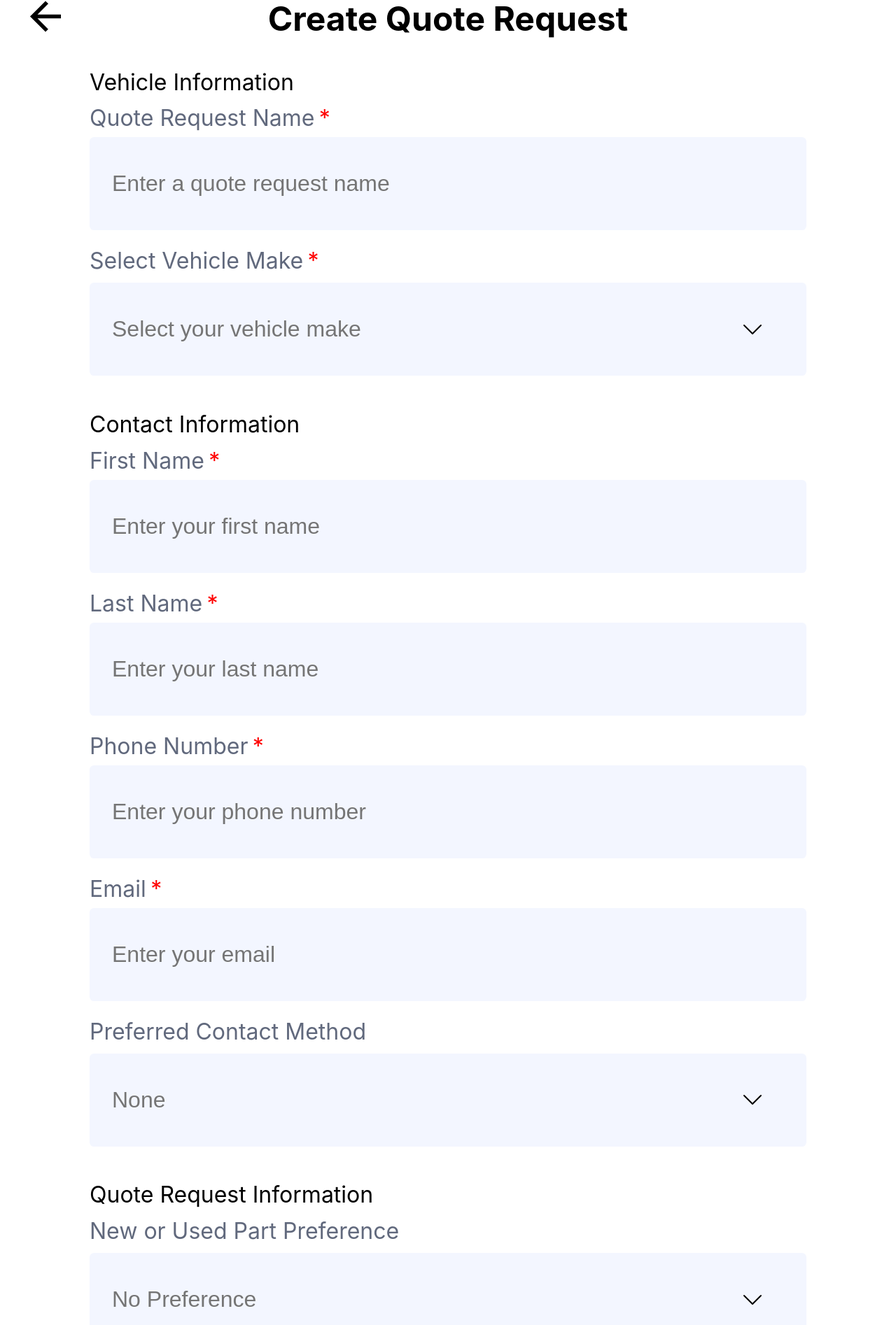
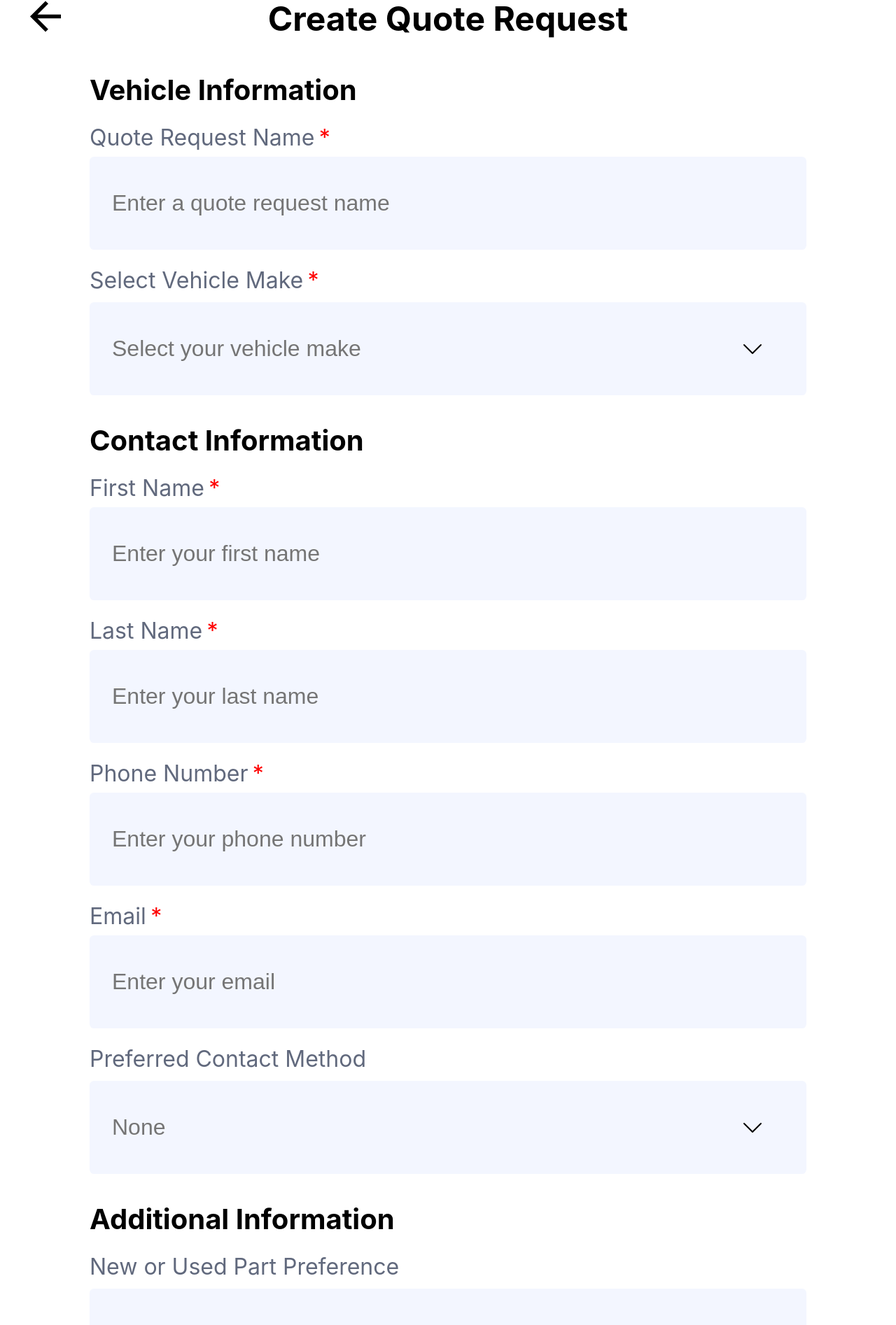
Before and after one commit to HKanwal/kapstone, a Next.js app in the folder src/next-app/: page /quote-request in a window 1280 px wide. Shown: the part 19-1913 px from the top of the page at 70% size. Built offline with nearby package versions, Linux system fonts and the light colour scheme.

Commit message:
Prettify form

```diff
--- a/src/next-app/pages/quote-request.tsx
+++ b/src/next-app/pages/quote-request.tsx
@@ -216,14 +216,13 @@ const QuoteRequestPage: NextPage = () => {
   };
 
   return (
-    <div>
+    <div className={styles.container}>
       <Header title="Create Quote Request" />
 
-      <div className={styles.subtitle}>
-        <label>Vehicle Information</label>
-      </div>
       <div className={styles.content}>
-        <div className={styles['text-container']}>
+        <div className={styles.section}>
+          <span className={styles['section-header']}>Vehicle Information</span>
+          <div className={styles['field-container']}>
             <TextField
               name="Quote Request Name"
               placeholder="Enter a quote request name"
@@ -231,7 +230,7 @@ const QuoteRequestPage: NextPage = () => {
               required
             />
           </div>
-        <div className={styles['text-container']}>
+          <div className={styles['field-container']}>
             <SingleDropdownField
               name="Select Vehicle Make"
               placeholder="Select your vehicle make"
@@ -241,7 +240,7 @@ const QuoteRequestPage: NextPage = () => {
             />
           </div>
           {make === 'Other' ? (
-          <div className={styles['text-container']}>
+            <div className={styles['field-container']}>
               <div>
                 <TextField
                   name="Enter Vehicle Make"
@@ -261,7 +260,7 @@ const QuoteRequestPage: NextPage = () => {
             </div>
           ) : null}
           {make && make !== 'Other' ? (
-          <div className={styles['text-container']}>
+            <div className={styles['field-container']}>
               <SingleDropdownField
                 name="Select Vehicle Model"
                 placeholder="Select your vehicle model"
@@ -272,7 +271,7 @@ const QuoteRequestPage: NextPage = () => {
             </div>
           ) : null}
           {model || customModel ? (
-          <div className={styles['text-container']}>
+            <div className={styles['field-container']}>
               <TextField
                 name="Vehicle Model Year"
                 placeholder="Enter vehicle model year"
@@ -284,11 +283,9 @@ const QuoteRequestPage: NextPage = () => {
             </div>
           ) : null}
         </div>
-      <div className={styles.subtitle}>
-        <label>Contact Information</label>
-      </div>
-      <div className={styles.content}>
-        <div className={styles['text-container']}>
+        <div className={styles.section}>
+          <span className={styles['section-header']}>Contact Information</span>
+          <div className={styles['field-container']}>
             <TextField
               name="First Name"
               placeholder="Enter your first name"
@@ -296,7 +293,7 @@ const QuoteRequestPage: NextPage = () => {
               required
             />
           </div>
-        <div className={styles['text-container']}>
+          <div className={styles['field-container']}>
             <TextField
               name="Last Name"
               placeholder="Enter your last name"
@@ -304,7 +301,7 @@ const QuoteRequestPage: NextPage = () => {
               required
             />
           </div>
-        <div className={styles['text-container']}>
+          <div className={styles['field-container']}>
             <TextField
               name="Phone Number"
               placeholder="Enter your phone number"
@@ -312,7 +309,7 @@ const QuoteRequestPage: NextPage = () => {
               required
             />
           </div>
-        <div className={styles['text-container']}>
+          <div className={styles['field-container']}>
             <TextField
               name="Email"
               placeholder="Enter your email"
@@ -322,7 +319,7 @@ const QuoteRequestPage: NextPage = () => {
               required
             />
           </div>
-        <div className={styles['text-container']}>
+          <div className={styles['field-container']}>
             <SingleDropdownField
               name="Preferred Contact Method"
               placeholder="None"
@@ -331,11 +328,9 @@ const QuoteRequestPage: NextPage = () => {
             />
           </div>
         </div>
-      <div className={styles.subtitle}>
-        <label>Quote Request Information</label>
-      </div>
-      <div className={styles.content}>
-        <div className={styles['text-container']}>
+        <div className={styles.section}>
+          <span className={styles['section-header']}>Additional Information</span>
+          <div className={styles['field-container']}>
             <SingleDropdownField
               name="New or Used Part Preference"
               placeholder="No Preference"
@@ -343,7 +338,7 @@ const QuoteRequestPage: NextPage = () => {
               onChange={setPartPreferenceSeller}
             />
           </div>
-        <div className={styles['text-container']}>
+          <div className={styles['field-container']}>
             <SingleDropdownField
               name="OEM or Aftermarket Part Preference"
               placeholder="No Preference"
@@ -351,12 +346,13 @@ const QuoteRequestPage: NextPage = () => {
               onChange={setPartPreferenceType}
             />
           </div>
-        <div className={styles['text-container']}>
+          <div className={styles['field-container']}>
             <TextArea
               name="Additional Notes"
               placeholder="Enter any additional notes here."
               onChange={setNotes}
             />
+          </div>
         </div>
       </div>
       <div className={styles.subtitle}>
--- a/src/next-app/styles/globals.css
+++ b/src/next-app/styles/globals.css
@@ -2,12 +2,13 @@ html,
 body {
   padding: 0;
   margin: 0;
-  font-family: -apple-system, BlinkMacSystemFont, Segoe UI, Roboto, Oxygen,
-    Ubuntu, Cantarell, Fira Sans, Droid Sans, Helvetica Neue, sans-serif;
+  font-family: -apple-system, BlinkMacSystemFont, Segoe UI, Roboto, Oxygen, Ubuntu, Cantarell,
+    Fira Sans, Droid Sans, Helvetica Neue, sans-serif;
 
   --font-size: 4vmin;
   font-size: var(--font-size);
   --title-font-size: 6vmin;
+  --section-header-font-size: 5vmin;
 
   /* Theme */
   --primary-color: #3fdeae;
--- a/src/next-app/styles/pages/QuoteRequest.module.css
+++ b/src/next-app/styles/pages/QuoteRequest.module.css
@@ -1,3 +1,41 @@
+.container {
+  display: flex;
+  flex-direction: column;
+}
+
+.field-container {
+  width: 80%;
+  padding-bottom: 3vh;
+}
+
+.content {
+  display: flex;
+  align-items: center;
+  justify-content: center;
+  flex-direction: column;
+  width: 100%;
+  height: 100%;
+  padding-top: 4vh;
+  padding-bottom: 4vh;
+}
+
+.section {
+  width: 100%;
+  display: flex;
+  flex-direction: column;
+  align-items: center;
+  margin-bottom: 2vh;
+}
+
+.section-header {
+  font-weight: bold;
+  font-size: var(--section-header-font-size);
+  width: 80%;
+  margin-bottom: 3vh;
+}
+
+/* */
+
 .subtitle {
   padding-left: 10%;
   padding-top: 2%;
@@ -7,10 +45,6 @@
 .images {
   padding-top: 1%;
   padding-bottom: 1%;
-}
-
-.image-list {
-
 }
 
 .start-date {
@@ -34,9 +68,6 @@
   padding-bottom: 10vh;
 }
 
-.modal-container {
-}
-
 .select-shops-modal {
   width: 50vw;
 }
@@ -47,13 +78,6 @@
 
 .date-container {
   display: inline-flex;
-}
-
-.container {
-  width: 100vw;
-  height: 100vh;
-  display: flex;
-  flex-direction: column;
 }
 
 .shop-card {
@@ -95,20 +119,6 @@
   opacity: 0.8;
 }
 
-.content {
-  display: flex;
-  align-items: center;
-  justify-content: center;
-  flex-direction: column;
-  width: 100%;
-  height: 100%;
-}
-
-.text-container {
-  padding-bottom: 3vh;
-  width: 80%;
-}
-
 .modal-content {
   height: 100%;
   width: 100%;
```
Lines whose indentation alone changed are shown as unchanged.
